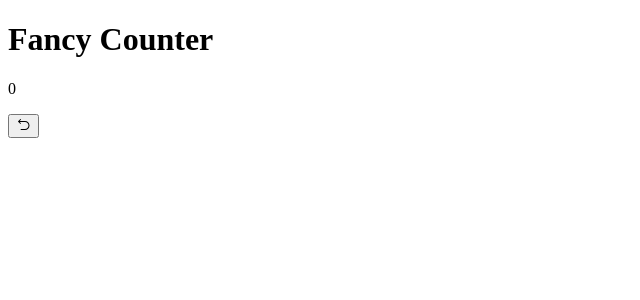
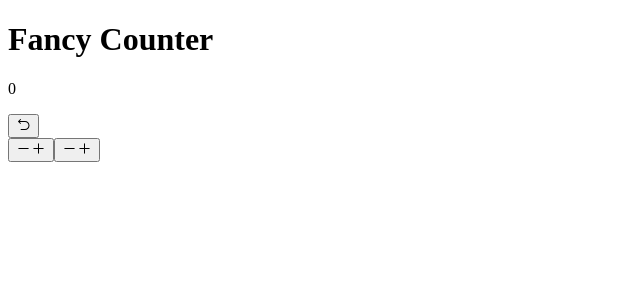
Before and after one commit to aminetiouk/fancy-counter, a React (Vite) app: page / in a window 1280 px wide. Shown: the top 300 px of the page, without its empty margins (0-640 px from the left). Built offline with nearby package versions, Linux system fonts and the light colour scheme.

Commit message:
feat: implement count buttons

```diff
--- a/src/Components/Card.jsx
+++ b/src/Components/Card.jsx
@@ -1,6 +1,8 @@
 import Count from './Count';
 import ResetButton from './ResetButton';
 import Title from './Title';
+import ButtonContainer from './ButtonContainer';
+import CountButton from './CountButton';
 
 export default function Card() {
   return (
@@ -8,6 +10,10 @@ export default function Card() {
       <Title />
       <Count count={0} />
       <ResetButton />
+      <ButtonContainer>
+        <CountButton type="minus" />
+        <CountButton type="plus" />
+      </ButtonContainer>
     </div>
   );
 }
```
